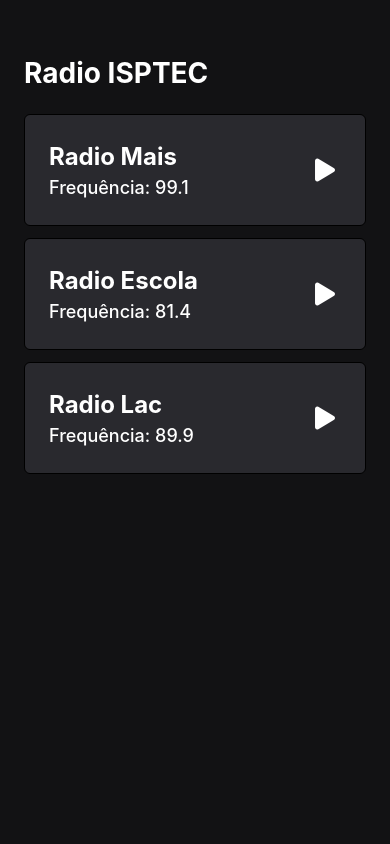
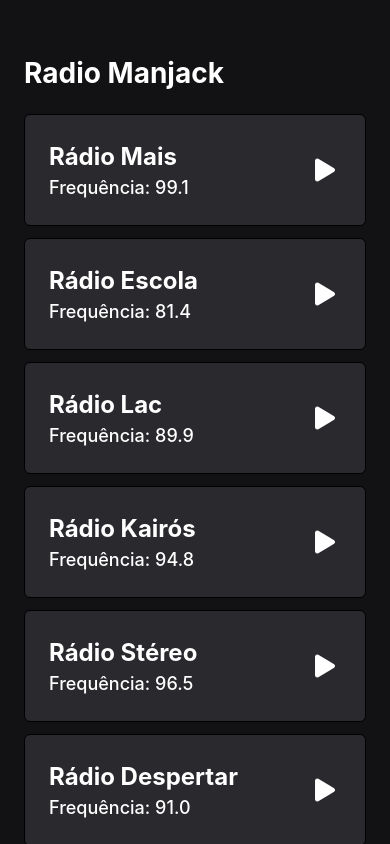
Before and after one commit to LuyandraBranco/RadioManJack, a React Native app: screen / in a window 390 px wide. Built offline with nearby package versions, Linux system fonts and the light colour scheme.

Commit message:
RadioStation added

```diff
--- a/App.tsx
+++ b/App.tsx
@@ -1,32 +1,16 @@
 import { StatusBar } from "expo-status-bar";
 import { FlatList, StyleSheet, Text, View } from "react-native";
 import RadioPlayer from "./RadioPlayer";
+import radioStations from "./radioStation";
 
 export default function App() {
-  const data = [
-    {
-      freq: "99.1",
-      title: "Radio Mais",
-      src: "https://radios.justweb.pt/8050/stream/?1685627470876",
-    },
-    {
-      freq: "81.4",
-      title: "Radio Escola",
-      src: "https://radios.vpn.sapo.pt/AO/radio1.mp3",
-    },
-    {
-      freq: "89.9",
-      title: "Radio Lac",
-      src: "https://radios.vpn.sapo.pt/AO/radio14.mp3?1685629053605",
-    },
-  ];
 
   return (
     <View style={styles.container}>
-      <Text style={styles.title}>Radio ISPTEC</Text>
+      <Text style={styles.title}>Radio Manjack</Text>
 
       <FlatList
-        data={data}
+        data={radioStations}
         keyExtractor={(item) => item.freq}
         renderItem={({ item }) => (
           <RadioPlayer freq={item.freq} title={item.title} src={item.src} />
--- /dev/null
+++ b/radioStation.ts
@@ -0,0 +1,100 @@
+const radioStations = [
+    {
+        freq: "99.1",
+        title: "Rádio Mais",
+        src: "https://radios.justweb.pt/8050/stream/?1685627470876",
+    },
+    {
+        freq: "81.4",
+        title: "Rádio Escola",
+        src: "https://radios.vpn.sapo.pt/AO/radio1.mp3",
+    },
+
+    {
+        freq: "89.9",
+        title: "Rádio Lac",
+        src: "https://radios.vpn.sapo.pt/AO/radio14.mp3?1685629053605",
+    },
+
+    {
+        freq: "94.8",
+        title: "Rádio Kairós",
+        src: "http://radios.vpn.sapo.pt/AO/radio9.mp3",
+    },
+
+    {
+        freq: "96.5",
+        title: "Rádio Stéreo",
+        src: "http://radios.vpn.sapo.pt/AO/radio7.mp3",
+    },
+
+    {
+        freq: "91.0",
+        title: "Rádio Despertar",
+        src: "http://radios.vpn.sapo.pt/AO/radio15.mp3",
+    },
+
+    {
+        freq: "102.1",
+        title: "Rádio Cazenga",
+        src: "http://radios.vpn.sapo.pt/AO/radio13.mp3",
+    },
+
+    {
+        freq: "92.3",
+        title: "Rádio Unia",
+        src: "http://radios.vpn.sapo.pt/AO/radio2.mp3",
+    },
+
+    {
+        freq: "93.5",
+        title: "Canal A",
+        src: "http://radios.vpn.sapo.pt/AO/radio3.mp3",
+    },
+
+    {
+        freq: "92.8",
+        title: "Rádio Viana",
+        src: "http://radios.vpn.sapo.pt/AO/radio16.mp3",
+    },
+
+    {
+        freq: "105.0",
+        title: "Rádio Cacuaco",
+        src: "http://radios.vpn.sapo.pt/AO/radio17.mp3",
+    },
+
+    {
+        freq: "107.0",
+        title: "Rádio Sem Anestesia",
+        src: "http://radios.vpn.sapo.pt/AO/radio19.mp3",
+    },
+
+    {
+        freq: "97.9",
+        title: "Rádio Romântica",
+        src: "http://radios.vpn.sapo.pt/AO/radio4.mp3",
+    },
+
+    {
+        freq: "97.5",
+        title: "Rádio Ecclesia",
+        src: "http://radios.vpn.sapo.pt/AO/radio8.mp3",
+    },
+
+    {
+        freq: "101.4",
+        title: "Rádio N'Gola Yetu",
+        src: "http://radios.vpn.sapo.pt/AO/radio8.mp3",
+    },
+
+    {
+        freq: "99.9",
+        title: "Rádio Luanda",
+        src: "http://radios.vpn.sapo.pt/AO/radio11.mp3",
+    },
+
+];
+
+
+export default radioStations;
```
